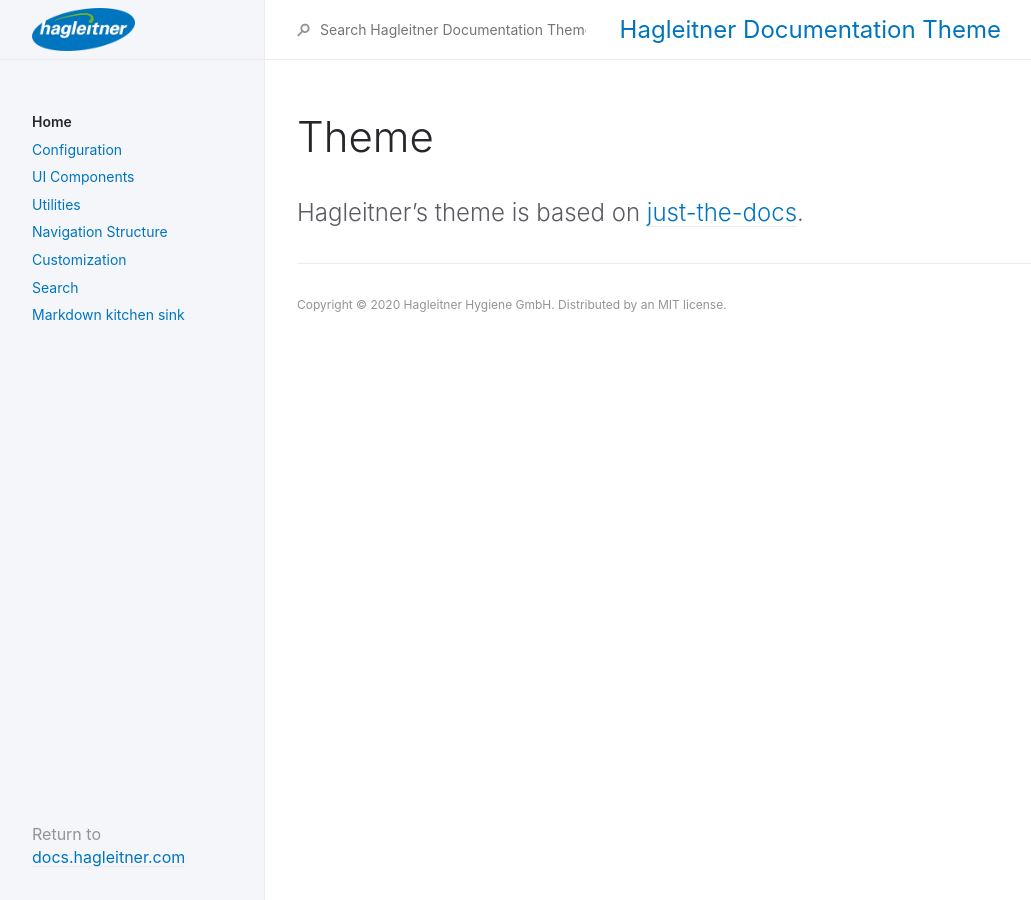
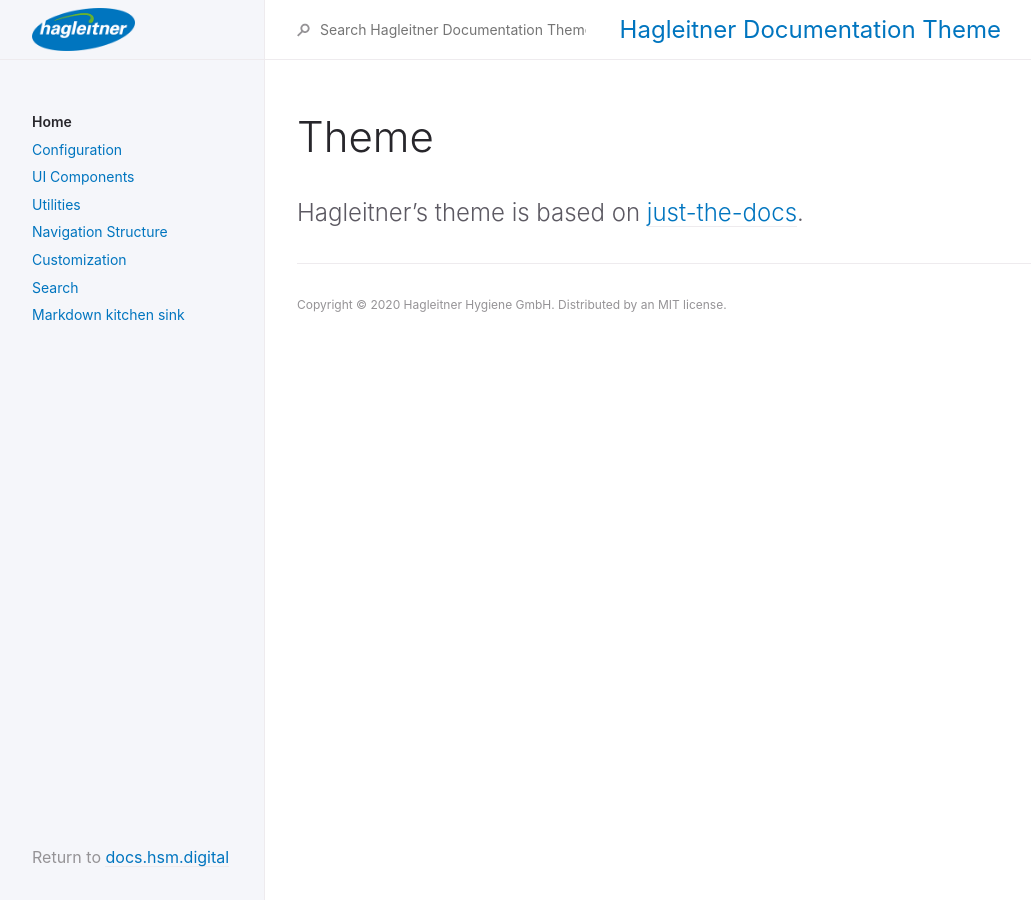
Before and after one commit to Hagleitner-IoT/default-github-pages-theme, a Jekyll site: the page built from index.md, in a window 1280 px wide. Shown: the whole page, without its empty margins (107-1138 px from the left). Built offline with Jekyll 4.4.1, drawn with Linux system fonts in a browser that asks for light colours.

Commit message:
Changed return-to link to hsm.digital

```diff
--- a/_layouts/default.html
+++ b/_layouts/default.html
@@ -25,7 +25,7 @@ layout: table_wrappers
         {% include nav.html %}
       </div>
       <footer class="site-footer">
-        <p class="text-grey-dk-000 mb-4">Return to <a href="https://docs.hagleitner.com/">docs.hagleitner.com</a></p>
+        <p class="text-grey-dk-000 mb-4">Return to <a href="https://docs.hagleitner.com/">docs.hsm.digital</a></p>
       </footer>
     </div>
     <div class="main-content-wrap js-main-content" tabindex="0">
```
